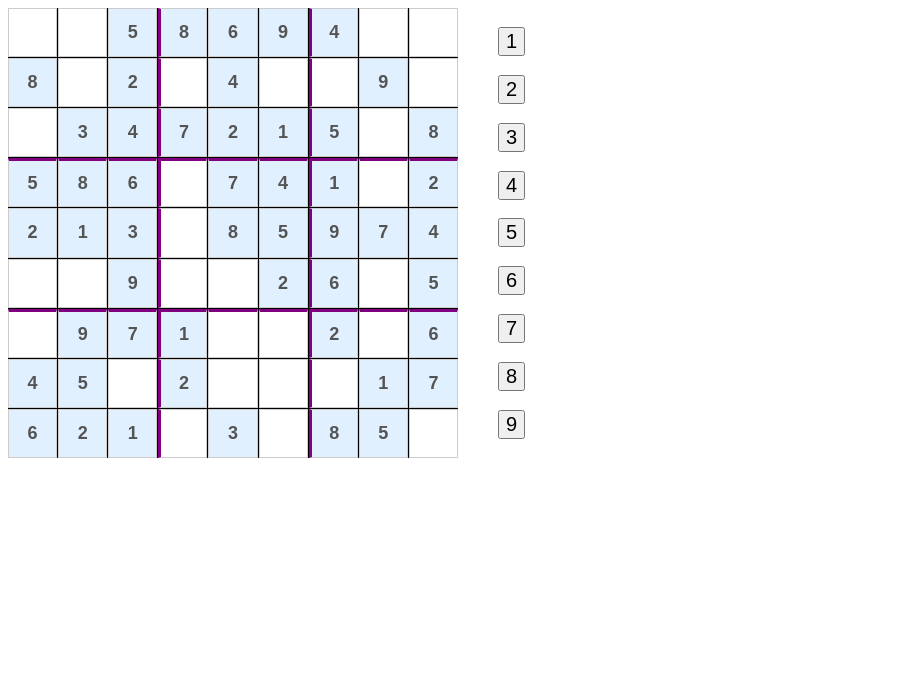
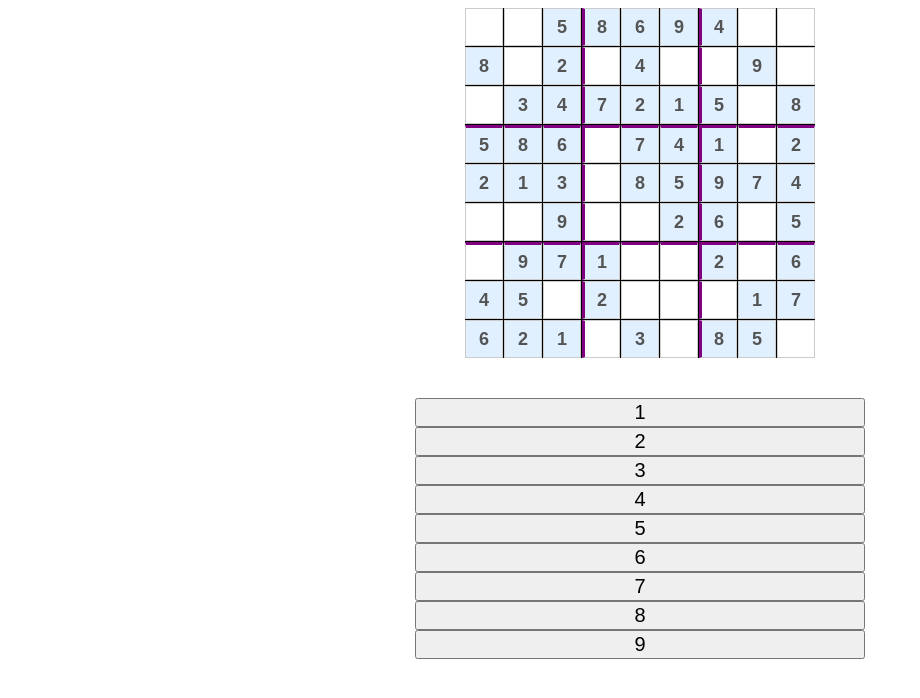
Before and after one commit to Me-while-coding/Sudoku-Game, a plain HTML site: page index.html in a window 1280 px wide. Shown: the whole page, without its empty margins (0-920 px from the left). Drawn offline with Linux system fonts and the light colour scheme.

Commit message:
changed style.css

```diff
--- a/style.css
+++ b/style.css
@@ -4,14 +4,16 @@
 
 body{
     display: flex;
+    flex-direction: column;
+    align-items: center;
 }
 
 .sudoku{
     display: grid;
     grid-template-columns: repeat(9,1fr);
     grid-template-rows: repeat(9,1fr);
-    width: 450px;
-    height: 450px;
+    width: 350px;
+    height: 350px;
     gap: 1px;
     background-color: black;
 }
@@ -56,11 +58,11 @@ button{
 }
 
 .button-container{
-    height: 450px;
+    width: 450px;
     display: flex;
     flex-direction: column;
     justify-content: space-evenly;
-    margin-left: 40px;
+    margin-top: 40px;
 }
 
 .selected{
```
